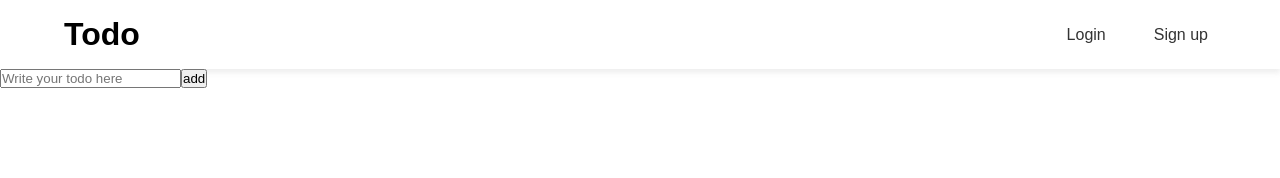
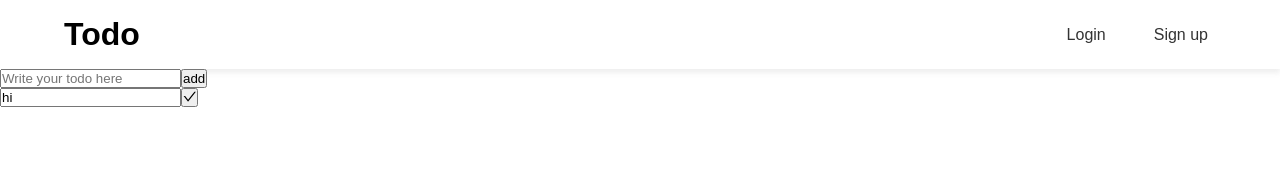
Before and after one commit to Bas-Shiekh/todo-app-redux-toolkit, a React (Create React App) app: page /list in a window 1280 px wide. Both pictures are taken after a click on the element 8 px from the left and 114 px from the top of the page. Shown: the top 178 px of the page. Built offline with nearby package versions, Linux system fonts and the light colour scheme.

Commit message:
created edit todo funcitonality. relates #10

```diff
--- a/src/components/TodoCard/index.tsx
+++ b/src/components/TodoCard/index.tsx
@@ -1,18 +1,46 @@
-import { DeleteOutlined } from "@ant-design/icons";
-import { FC } from "react";
+import { DeleteOutlined, EditOutlined, CheckOutlined } from "@ant-design/icons";
+import { FC, useState } from "react";
 import { useDispatch } from "react-redux";
 import { Itodo } from "../../interfaces";
 import { todoDataActions } from "../../store/todoData";
 import "./index.css";
 
 const TodoCard: FC<Itodo> = ({ todo, index }) => {
+  const [newTodo, setNewTodo] = useState<string>(todo);
+  const [isEdit, setIsEdit] = useState<boolean>(false);
   const dispatch = useDispatch();
-  const { deleteTodo } = todoDataActions;
+  const { deleteTodo, editTodo } = todoDataActions;
+
+  const onFinish = (e: React.FormEvent): void => {
+    e.preventDefault();
+    dispatch(editTodo({ index, newTodo }));
+    setIsEdit(false);
+  };
 
   return (
     <div className="todo-card">
-      <p>{todo}</p>
-      <DeleteOutlined onClick={() => dispatch(deleteTodo(index))} />
+      {!isEdit ? (
+        <>
+          <p>{todo}</p>
+          <EditOutlined onClick={() => setIsEdit(true)} />
+          <DeleteOutlined onClick={() => dispatch(deleteTodo(index))} />
+        </>
+      ) : (
+        <form
+          onSubmit={(e) => {
+            onFinish(e);
+          }}
+        >
+          <input
+            type="text"
+            value={newTodo}
+            onChange={(e) => setNewTodo(e.target.value)}
+          />
+          <button type="submit">
+            <CheckOutlined />
+          </button>
+        </form>
+      )}
     </div>
   );
 };
--- a/src/pages/TodoListPage/index.tsx
+++ b/src/pages/TodoListPage/index.tsx
@@ -30,7 +30,7 @@ const TodoListPage: FC = () => {
       </div>
       <div className="todo-container">
         {todoData.data.map((e: string, i: number) => (
-          <TodoCard todo={e} index={i} />
+          <TodoCard todo={e} index={i} key={i} />
         ))}
       </div>
     </>
```
